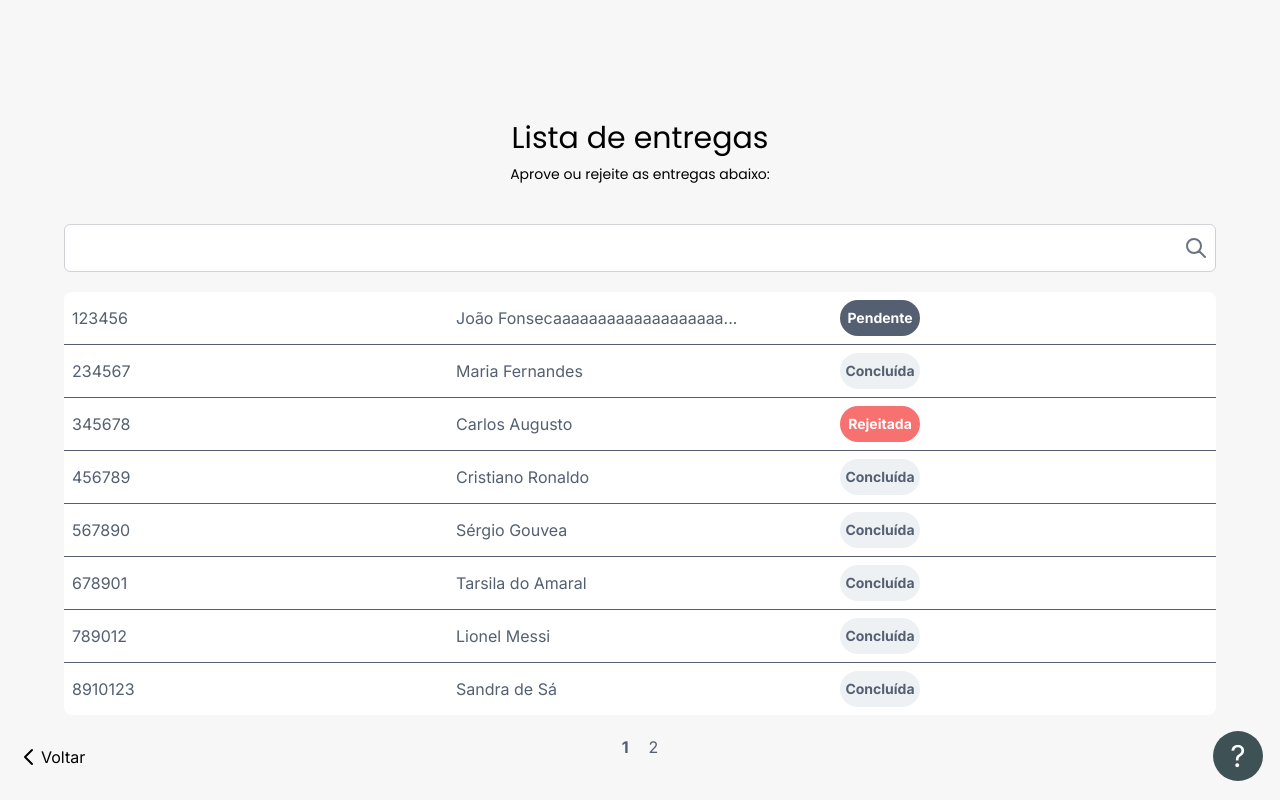
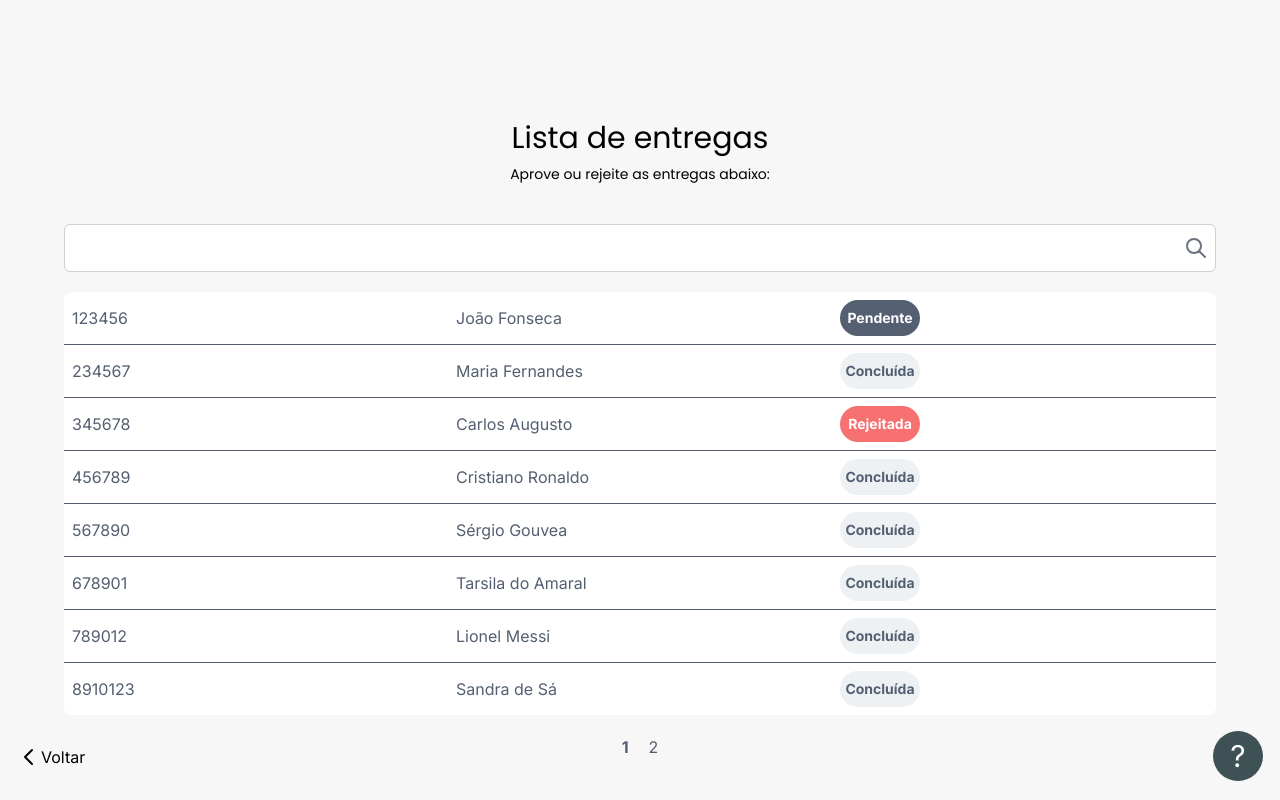
Before and after one commit to mb4ndeira/ecoo-apps, a Next.js app: page /cdd/entregas in a window 1280 px wide. Built offline with nearby package versions, Linux system fonts and the light colour scheme.

Commit message:
fix: fix minitable component to default code structure

```diff
--- a/src/app/cdd/entregas/components/DeliveriesTable.tsx
+++ b/src/app/cdd/entregas/components/DeliveriesTable.tsx
@@ -4,11 +4,17 @@ import Table from "@/components/Table";
 const fakeData = [
   {
     id: 123456,
-    nome: "João Fonsecaaaaaaaaaaaaaaaaaaaaaaaaaaaaaaaaaaaaaaaaaaaaaaaaaaaaaaaaaaaaaaaaaaaaaaaaaaaa",
+    nome: "João Fonseca",
     situacao: "Pendente",
     prazo: "01/01/2023",
-    conteudo:
-      "200kg - Cebola Roxa 40kg - Banana nanica140un - Alface crespa60kg - Pimentão vermelho80kg - Cenoura 70un - Couve",
+    conteudo: [
+      "200kg - Cebola Roxa",
+      "40kg - Banana nanica",
+      "140un - Alface crespa",
+      "60kg - Pimentão vermelho",
+      "80kg - Cenoura",
+      "70un - Couve",
+    ],
   },
   {
     id: 234567,
--- a/src/app/cdd/entregas/verificarentrega/components/MiniTable.tsx
+++ b/src/app/cdd/entregas/verificarentrega/components/MiniTable.tsx
@@ -1,4 +1,5 @@
-import React from "react";
+"use client";
+import React, { useEffect, useState } from "react";
 
 interface MiniTableProps {
   entrega: {
@@ -9,14 +10,43 @@ interface MiniTableProps {
   };
 }
 
-const MiniTable: React.FC<MiniTableProps> = ({ entrega }) => {
+function truncateString(str: string, maxLength: number) {
+  if (str.length <= maxLength) {
+    return str;
+  } else {
+    return str.slice(0, maxLength) + "...";
+  }
+}
+
+export default function MiniTable({ entrega }: MiniTableProps) {
+  const [maxNameLength, setMaxNameLength] = useState(100);
+
+  useEffect(() => {
+    const screenWidth = window.innerWidth;
+    if (screenWidth <= 350) {
+      setMaxNameLength(10);
+    } else if (screenWidth <= 420) {
+      setMaxNameLength(14);
+    } else if (screenWidth <= 600) {
+      setMaxNameLength(20);
+    } else if (screenWidth <= 768) {
+      setMaxNameLength(25);
+    } else if (screenWidth <= 1024) {
+      setMaxNameLength(35);
+    } else {
+      setMaxNameLength(40);
+    }
+  }, []);
   return (
     <div className="p-2 pt-1 text-[#545F71]">
       <div className="border-b h-11 flex items-center">
         ID: <div className="ml-16 ">{entrega.id}</div>
       </div>
       <div className="border-b h-11 flex items-center">
-        Produtor: <div className="ml-3">{entrega.nome}</div>
+        Produtor:{" "}
+        <div className="ml-3">
+          {truncateString(entrega.nome, maxNameLength)}
+        </div>
       </div>
       <div className="border-b h-11 flex items-center">
         Prazo: <div className="ml-9">{entrega.prazo}</div>
@@ -31,6 +61,4 @@ const MiniTable: React.FC<MiniTableProps> = ({ entrega }) => {
       </ul>
     </div>
   );
-};
-
-export default MiniTable;
+}
```
